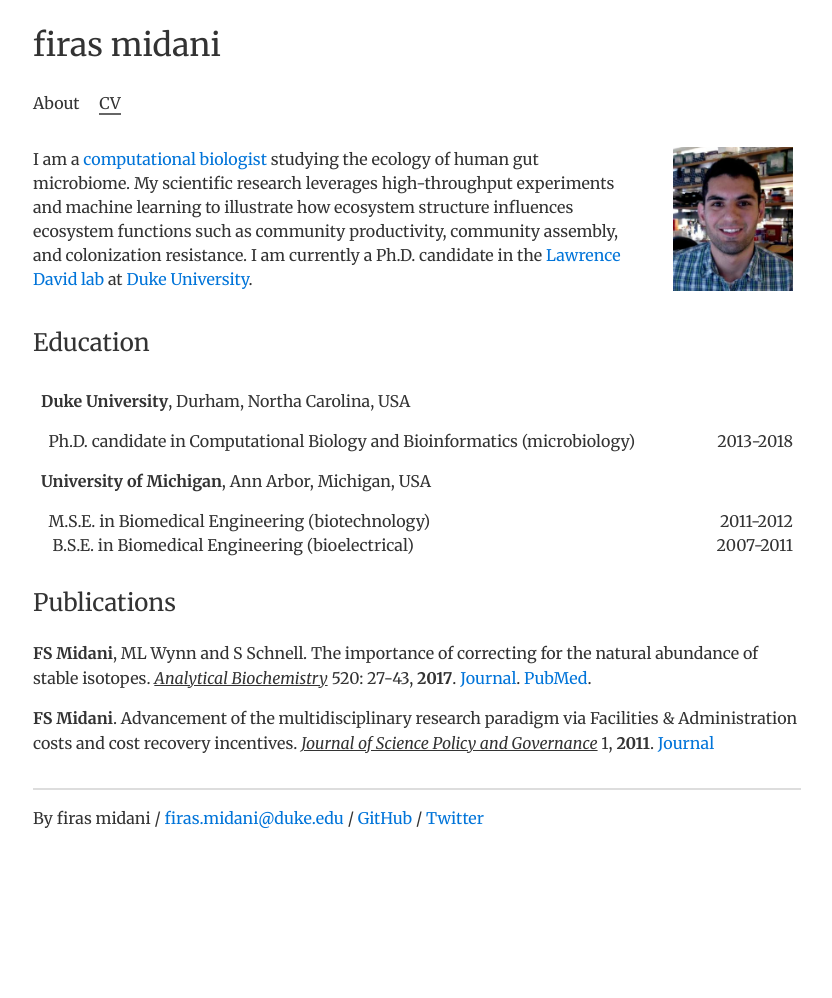
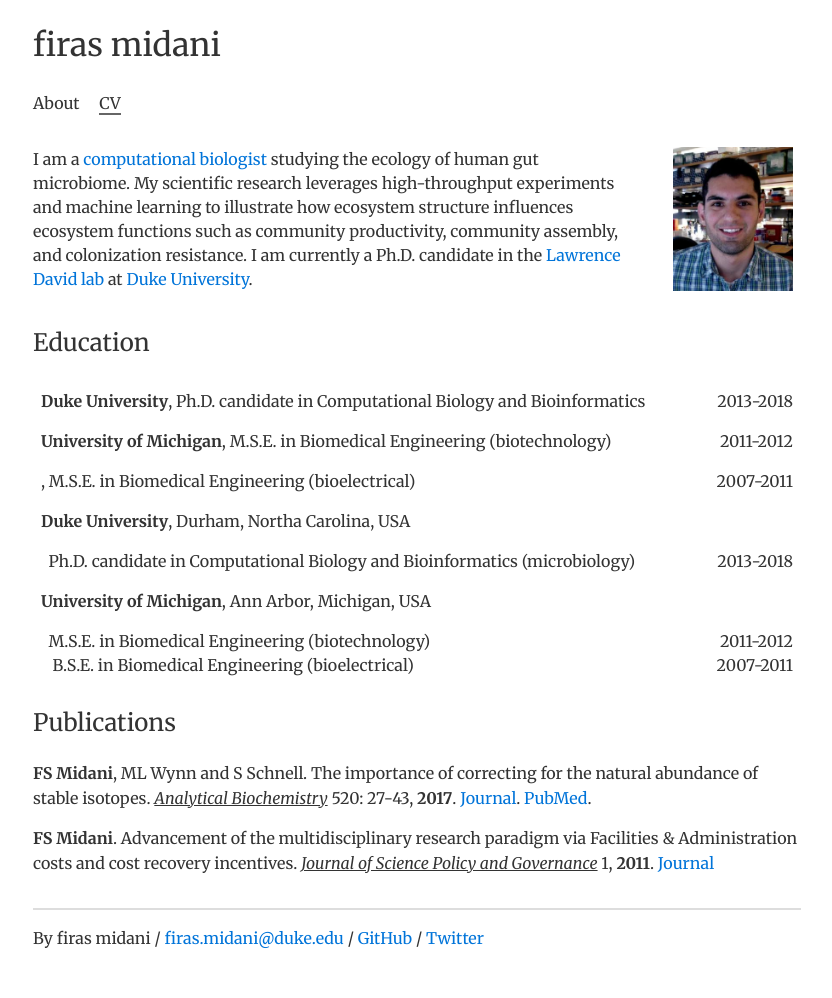
Before and after one commit to firasmidani/firasmidani.github.io, a Jekyll site: the page built from cv/index.html, in a window 1280 px wide. Shown: the whole page, without its empty margins (223-1055 px from the left). Built offline with Jekyll 4.4.1, drawn with Linux system fonts in a browser that asks for light colours; before the commit the page ends 900 px from its top, so only the background shows below that.

Commit message:
Update index.html

```diff
--- a/cv/index.html
+++ b/cv/index.html
@@ -25,6 +25,27 @@
 
 <div class="education">
   <h2>Education</h2>
+
+	<table width="100%" style="padding-left:0px">
+		<tr>
+			<td align="left" vertical-align="top"><p1><b>Duke University</b>, Ph.D. candidate in Computational Biology and Bioinformatics</p1>
+			</td>
+			<td align="right"><p1>2013-2018</p1>
+			</td>
+		</tr>
+		<tr>
+			<td align="left" vertical-align="top"><p1><b>University of Michigan</b>, M.S.E. in Biomedical Engineering (biotechnology)</p1>
+			</td>
+			<td align="right"><p1>2011-2012</p1>
+			</td>
+		</tr>
+		<tr>
+			<td align="left" vertical-align="top"><p1><b></b>, M.S.E. in Biomedical Engineering (bioelectrical)</p1>
+			</td>
+			<td align="right"><p1>2007-2011</p1>
+			</td>
+		</tr>
+	</table>
 
 	<table width="100%" style="padding-left:0px">
 		<tr>
```
